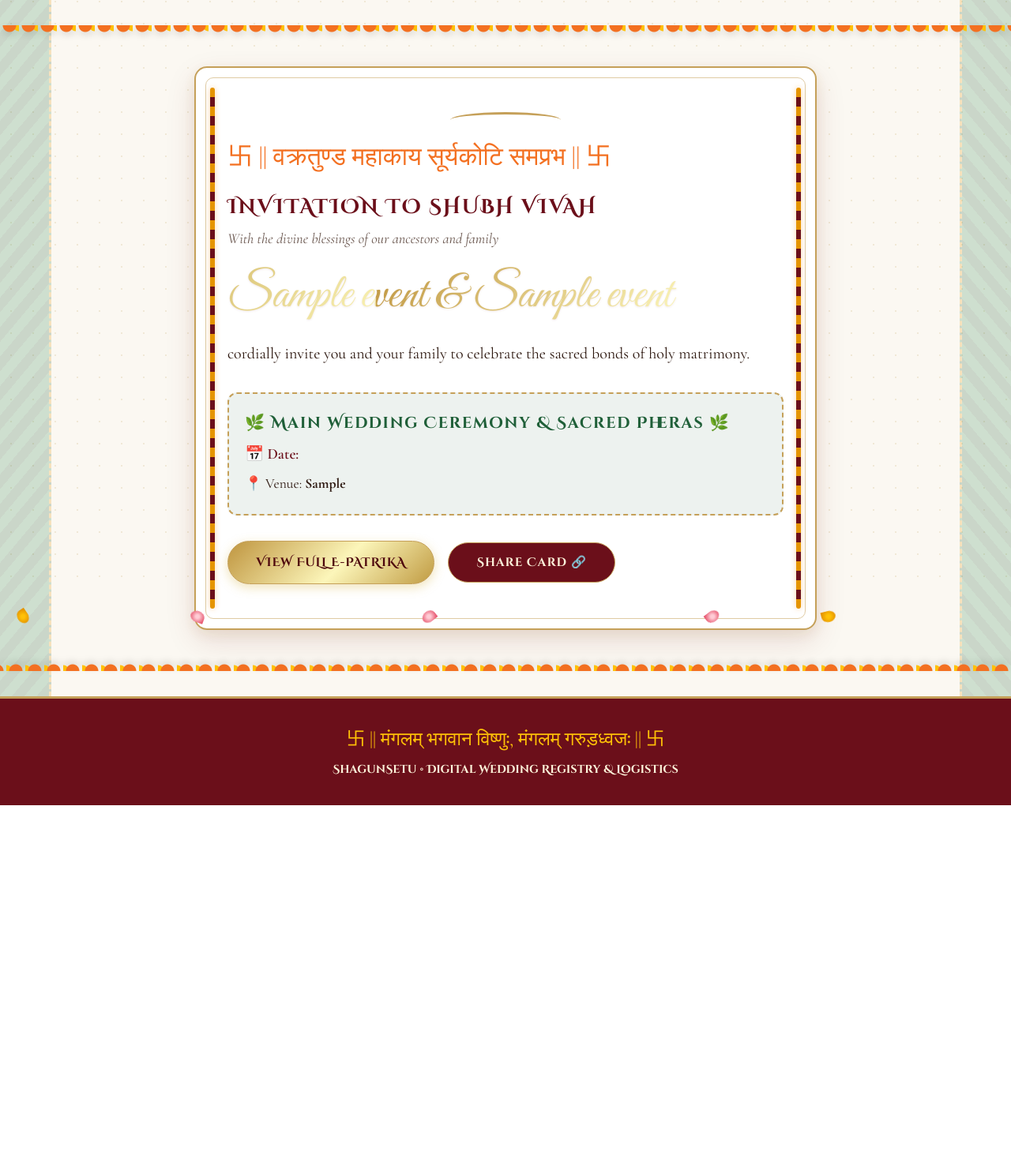
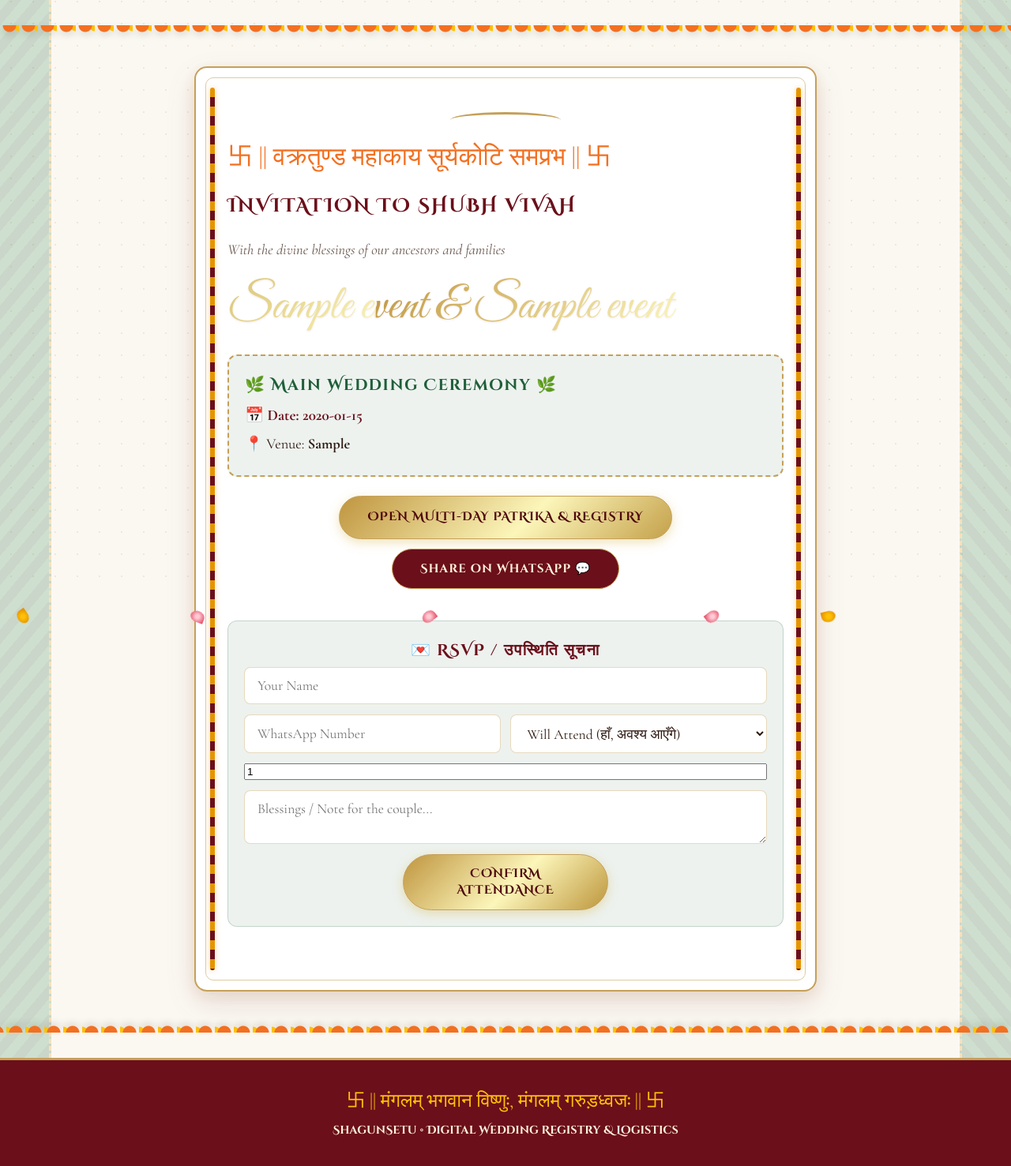
Before and after one commit to maheshwartripphoto-bot/Shagunsetu, a FastAPI app: page /card/1 in a window 1280 px wide. Shown: the part 68-1545 px from the top of the page at 79% size. Before the commit the page ends 1088 px from the top, so only its background shows below. Run offline with FastAPI, Linux system fonts and the light colour scheme; tables that the repository leaves empty hold one stand-in row (values such as "Sample post").

Commit message:
Update card.html

```diff
--- a/shagunsetu/app/templates/card.html
+++ b/shagunsetu/app/templates/card.html
@@ -1,52 +1,60 @@
 {% extends "base.html" %}
-
-{% block title %}{{ event.groom_name }} & {{ event.bride_name }} - Wedding Invitation{% endblock %}
 
 {% block content %}
 <div style="max-width: 820px; margin: 1.5rem auto; padding: 0 1rem;">
   <div class="mandap-frame text-center">
     <div class="mandap-pillar-left"></div>
     <div class="mandap-pillar-right"></div>
-
     <div class="mandap-arch"></div>
     <div class="auspicious-symbol">卐 || वक्रतुण्ड महाकाय सूर्यकोटि समप्रभ || 卐</div>
 
-    <h2 class="wedding-title" style="font-size: 1.6rem; letter-spacing: 2px; margin-bottom: 0.2rem;">INVITATION TO SHUBH VIVAH</h2>
-    <p style="color: var(--text-muted); font-style: italic; margin-top: 0;">With the divine blessings of our ancestors and family</p>
+    <h2 class="wedding-title" style="font-size: 1.5rem; letter-spacing: 2px;">INVITATION TO SHUBH VIVAH</h2>
+    <p style="color: var(--text-muted); font-style: italic; margin-top: 0;">With the divine blessings of our ancestors and families</p>
 
-    <!-- Couple Monogram / Names -->
-    <div class="couple-names">
-      {{ event.groom_name }} &amp; {{ event.bride_name }}
+    <div class="couple-names">{{ event.groom_name }} &amp; {{ event.bride_name }}</div>
+
+    <div class="ceremony-box" style="border: 2px dashed var(--wedding-gold);">
+      <h4>🌿 Main Wedding Ceremony 🌿</h4>
+      <p style="font-size: 1.2rem; font-weight: bold; color: var(--mandap-crimson); margin: 0.3rem 0;">
+        📅 Date: {{ event.wedding_date }}
+      </p>
+      <p style="margin: 0.2rem 0;">📍 Venue: <strong>{{ event.venue }}</strong></p>
     </div>
 
-    <p style="font-size: 1.25rem; margin-bottom: 2rem;">
-      cordially invite you and your family to celebrate the sacred bonds of holy matrimony.
-    </p>
-
-    <!-- Auspicious Mandap Muhurat Card -->
-    <div class="ceremony-box" style="border: 2px dashed var(--wedding-gold);">
-      <h4>🌿 Main Wedding Ceremony &amp; Sacred Pheras 🌿</h4>
-      <p style="font-size: 1.2rem; font-weight: 600; margin: 0.4rem 0; color: var(--mandap-crimson);">
-        📅 Date: {{ event.event_date }}
-      </p>
-      <p style="font-size: 1.1rem; margin: 0.2rem 0;">
-        📍 Venue: <strong>{{ event.venue }}</strong>
-      </p>
-      {% if event.muhurat_time %}
-      <p style="font-size: 1.05rem; color: var(--marigold-orange); margin-top: 0.4rem; font-weight: 600;">
-        ✨ Auspicious Muhurat: {{ event.muhurat_time }}
-      </p>
-      {% endif %}
-    </div>
-
-    <!-- RSVP CTA -->
-    <div style="margin-top: 2rem;">
-      <a href="/epatrika/{{ event.id }}" class="btn-wedding-gold" style="margin-right: 0.8rem;">View Full E-Patrika</a>
-      <button type="button" class="btn-wedding-crimson" onclick="navigator.clipboard.writeText(window.location.href); alert('Invitation link copied to clipboard!');">
-        Share Card 🔗
+    <!-- Quick Navigation & Share Buttons -->
+    <div style="display: flex; justify-content: center; gap: 0.8rem; flex-wrap: wrap; margin-top: 1.5rem;">
+      <a href="/epatrika/{{ event.id }}" class="btn-wedding-gold">Open Multi-Day Patrika &amp; Registry</a>
+      <button type="button" class="btn-wedding-crimson" onclick="shareOnWhatsApp('{{ event.groom_name }} & {{ event.bride_name }}')">
+        Share on WhatsApp 💬
       </button>
     </div>
 
+    <!-- RSVP Section -->
+    <div class="ceremony-box" style="margin-top: 2.5rem; text-align: left;">
+      <h4 style="text-align: center; color: var(--mandap-crimson); margin-bottom: 0.3rem;">💌 RSVP / उपस्थिति सूचना</h4>
+
+      {% if request.query_params.get("rsvp_done") %}
+      <div style="background: rgba(31, 95, 56, 0.15); border: 1px solid var(--banana-leaf-green); border-radius: 8px; padding: 0.8rem; text-align: center; color: var(--banana-leaf-green); font-weight: 700; margin-bottom: 1rem;">
+        🌸 धन्यवाद! Your attendance and wishes have been submitted to the host.
+      </div>
+      {% endif %}
+
+      <form method="POST" action="/rsvp/{{ event.id }}" style="display: flex; flex-direction: column; gap: 0.8rem;">
+        <input type="text" name="guest_name" placeholder="Your Name" required style="width: 100%;">
+        <div style="display: grid; grid-template-columns: 1fr 1fr; gap: 0.8rem;">
+          <input type="text" name="phone" placeholder="WhatsApp Number" style="width: 100%;">
+          <select name="attending" style="width: 100%;">
+            <option value="Yes">Will Attend (हाँ, अवश्य आएँगे)</option>
+            <option value="No">Regretfully Cannot (सप्रेम असमर्थ)</option>
+          </select>
+        </div>
+        <input type="number" name="guest_count" value="1" min="1" max="15" placeholder="Number of Guests" style="width: 100%;">
+        <textarea name="message" rows="2" placeholder="Blessings / Note for the couple..." style="width: 100%;"></textarea>
+        <div style="text-align: center;">
+          <button type="submit" class="btn-wedding-gold" style="width: 100%; max-width: 260px;">Confirm Attendance</button>
+        </div>
+      </form>
+    </div>
   </div>
 </div>
 {% endblock %}
```
